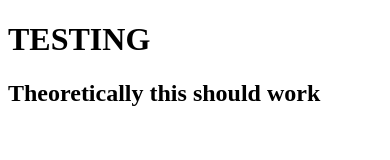
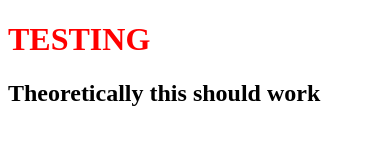
Before and after one commit to altamashh5/altamashh5.github.io, a plain HTML site: page index.html in a window 390 px wide. Drawn offline with Linux system fonts and the light colour scheme.

Commit message:
tring the rem for mobile

```diff
--- a/index.html
+++ b/index.html
@@ -6,7 +6,7 @@
     <title>Document</title>
   </head>
   <body>
-    <h1>TESTING</h1>
+    <h1 style="font-size: 2rem; color: red">TESTING</h1>
     <h2>Theoretically this should work</h2>
   </body>
 </html>
```
